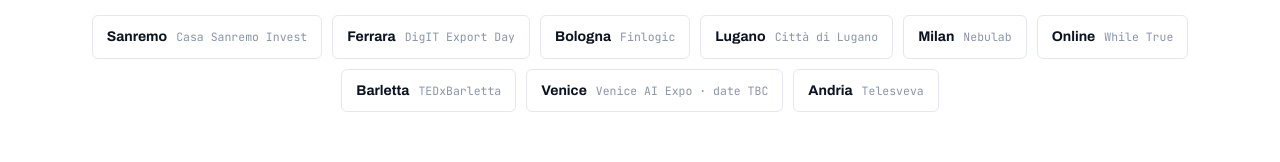
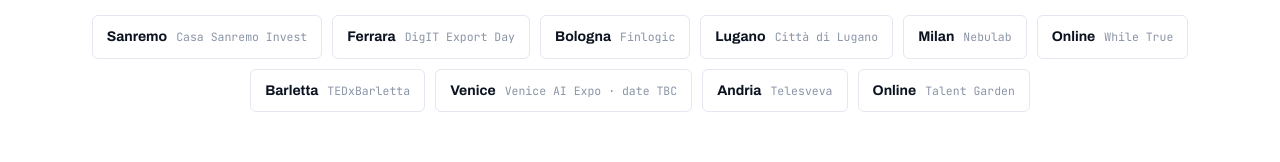
Before and after one commit to ambradan/ambradan.github.io, a plain HTML site: page index.html in a window 1280 px wide. Shown: the part 2268-2430 px from the top of the page. Drawn offline with Linux system fonts and the light colour scheme.

Commit message:
Talent Garden: Bootcamp Night talk (12 Nov) and faculty on the AI Engineering master, EN and IT
Co-Authored-By: Claude Opus 5.5 <noreply@anthropic.com>
Claude-Session: https://claude.ai/code/session_017iGZ3YaVqZBdyd75ftVpqL

```diff
--- a/index.html
+++ b/index.html
@@ -785,6 +785,7 @@ var ORGS=[
  {n:"Telesveva",when:"Nov 2026",how:"TV guest, on AI",what:"Regional broadcaster, channel 18 in Puglia and Basilicata, based in Andria. On air 2 November at 8:10 am: AI, consciousness and how society perceives these systems.",link:"https://www.telesveva.it"},
  {n:"Fastweb + Vodafone",when:"Oct 2026",how:"Selected participant, FastwebAI Hackathon",what:"Agent Forge h24: 24 hours in person at Fastweb NeXXt, Milan, 22-23 October, building agentic AI prototypes that act rather than only answer.",link:"https://www.fastweb.it/fastwebai-hackathon/"},
  {n:"Venice AI Expo",when:"Nov 2026",how:"Speaker",what:"Complex systems and the perception of empathy: what happens to a society when systems feel empathic, and where the manipulation risks sit. Date being confirmed.",link:"https://veniceaiexpo.ai"},
+ {n:"Talent Garden",when:"Nov 2026, Winter 2027",how:"Speaker, then faculty",what:"Bootcamp Night \"AI for Tech\", 12 November, slot \"The CTO Case\": \"Do you really need AI? Start from no.\" Joining the faculty of the master in AI Engineering & Vibe Coding, February to May 2027.",link:"https://talentgarden.org"},
  {n:"TEDxBarletta",logo:"ted",when:"Oct 2026",how:"Speaker",what:"Theme \"Supernova\", about 3,500 people. On moral uncertainty about AI systems and what our conduct under it says about us."}
 ];
 
@@ -808,7 +809,7 @@ var TEACH=[
  {org:"Farlastrada",title:"AI for media, content, social and video",when:"2026",tags:["publishing","editorial pipeline","transcription"],people:"editorial team",target:"a multi-title B2B publisher",hours:"3h + mentoring",
   body:"Prompt structures, a cross-channel pipeline from article to newsletter to carousel on their own material, transcription and automation. Entry assessment before, mentoring after."},
 ];
-var ALSO=[["CDO Bergamo","AI applied to corporate finance, on anonymised banking data"],["Puglia Creativa / CETMA","AI and management for cultural enterprises"],["Finlogic","\"From zero to AI\", Accademia 2026"],["DigIT Export Day","talk and export AI lab, Promos Italia"],["ELTI","internal AI training for a company team, Rome"]];
+var ALSO=[["Talent Garden","faculty, master in AI Engineering & Vibe Coding, Feb to May 2027"],["CDO Bergamo","AI applied to corporate finance, on anonymised banking data"],["Puglia Creativa / CETMA","AI and management for cultural enterprises"],["Finlogic","\"From zero to AI\", Accademia 2026"],["DigIT Export Day","talk and export AI lab, Promos Italia"],["ELTI","internal AI training for a company team, Rome"]];
 
 var WORK=[
  {org:"Nexticc",title:"External CTO of a group",when:"2026 to now",tags:["IT strategy","data governance","vendor management","automation development","reporting to the fund"],
@@ -864,6 +865,8 @@ var EVENTS=[
  {d:"22-23 Oct 2026",t:"FastwebAI Hackathon, Agent Forge h24",s:"Fastweb NeXXt, Milan. 24 hours in person, agentic AI. Selected participant.",lat:45.4553,lng:9.2085},
  {d:"Nov 2026",t:"Venice AI Expo",city:"Venice",s:"Complex systems and the perception of empathy: effects on society, manipulation risks. Talk. Date being confirmed.",lat:45.4408,lng:12.3155,talk:1,iso:"2026-11-15",tbc:1},
  {d:"2 Nov 2026",t:"Telesveva, TV interview on AI",city:"Andria",s:"Channel 18, Puglia and Basilicata. On air at 8:10 am. AI, consciousness and how society perceives these systems.",lat:41.2266,lng:16.2954,talk:1,iso:"2026-11-02"},
+ {d:"12 Nov 2026",t:"Talent Garden, Bootcamp Night: AI for Tech",city:"Online",s:"Campus Calabiana, Milan, joined remotely. Slot \"The CTO Case\": \"Do you really need AI? Start from no.\"",lat:null,talk:1,iso:"2026-11-12"},
+ {d:"Feb to May 2027",t:"Talent Garden, master in AI Engineering & Vibe Coding",s:"Faculty. Online evenings, two days in person in Milan.",lat:null},
  {d:"Mondays to 26 Oct",t:"Better Futures Fellowship, Group 2",s:"ENAIS / AI Safety Collab, online. Current cohort.",lat:null},
  {d:"Sep to Nov 2026",t:"Intesa Sanpaolo, Design & structured thinking",s:"Five sessions, online. Closed program.",lat:null},
  {d:"Autumn 2026",t:"Cambridge Digital Minds",s:"Introduction to Digital Minds, online cohort.",lat:null},
```
Also changed, not shown: it/index.html (+4 -1 lines).
